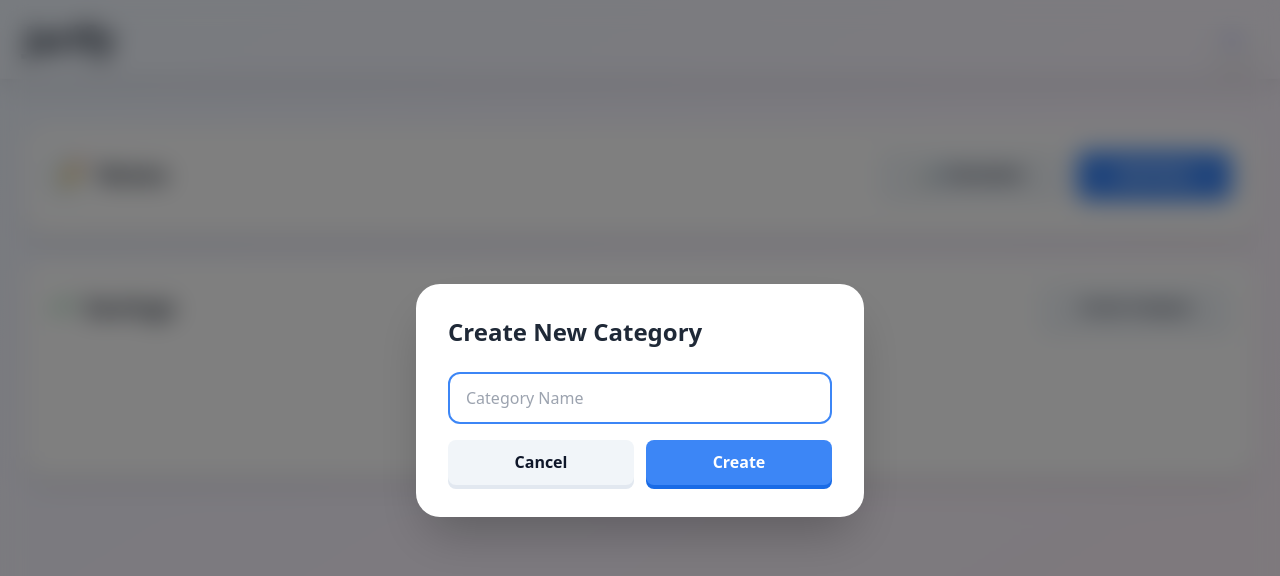
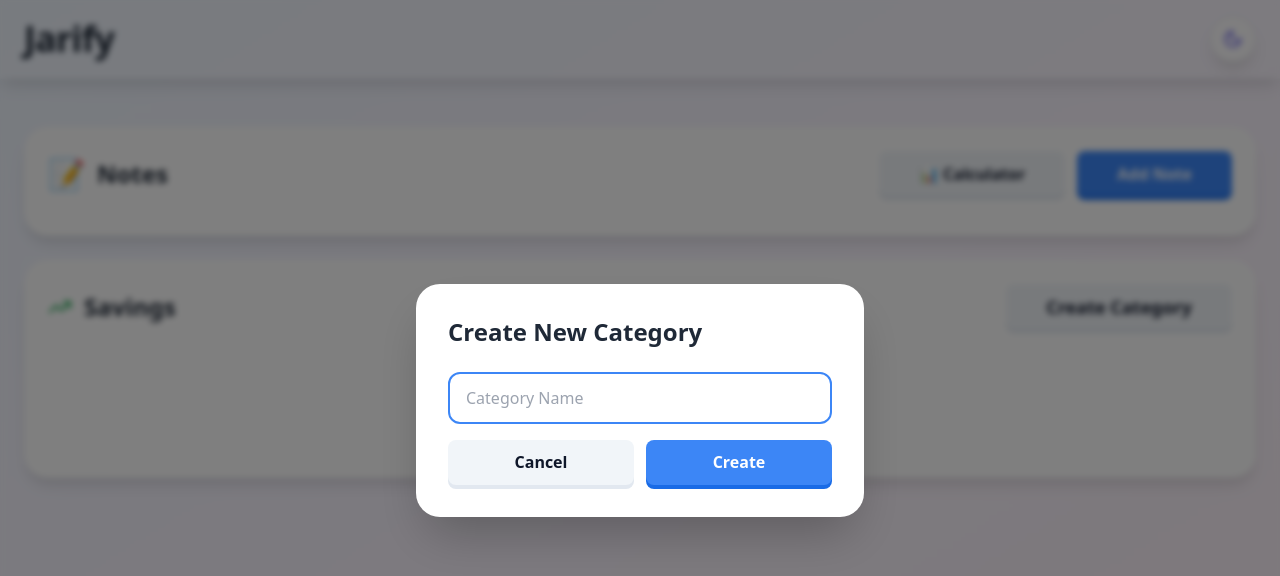
Before and after one commit to beautifulrelaxingmusic3-eng/jarstack-goals-88978-48982-01615-35148-96554, a React (Vite) app: page / in a window 1280 px wide. Both pictures are taken after a click on the button "Create Category". Shown: the top 576 px of the page. Built offline with nearby package versions, Linux system fonts and the light colour scheme; the HTML template or start-up script is replaced by a standard one.

Commit message:
Refactor: Reduce modal blur and increase font size

```diff
--- a/src/pages/Index.tsx
+++ b/src/pages/Index.tsx
@@ -389,7 +389,7 @@ const Index = () => {
                   <TrendingUp className="text-green-600" size={24} />
                   <h2 className={`text-lg sm:text-xl md:text-2xl font-bold ${textColor}`}>Savings</h2>
                 </div>
-                <SavingsButton onClick={() => setShowCategoryModal(true)} variant="secondary" size="default" className="text-xs sm:text-sm whitespace-nowrap">
+                <SavingsButton onClick={() => setShowCategoryModal(true)} variant="secondary" size="default" className="text-sm sm:text-base md:text-lg whitespace-nowrap">
                   Create Category
                 </SavingsButton>
               </div>
@@ -647,7 +647,7 @@ const Index = () => {
       </div>
 
       {showCreateModal && (
-        <div className="fixed inset-0 bg-black/50 backdrop-blur-[12px] flex items-center justify-center p-4 z-40">
+        <div className="fixed inset-0 bg-black/50 backdrop-blur-[3px] flex items-center justify-center p-4 z-40">
           <div className={`${cardBg} rounded-3xl p-6 sm:p-8 max-w-md w-full shadow-2xl`}>
             <h3 className={`text-xl sm:text-2xl font-bold mb-6 ${textColor}`}>Create New Jar</h3>
             {categories.length === 0 ? (
@@ -742,7 +742,7 @@ const Index = () => {
       )}
 
       {showNoteModal && (
-        <div className="fixed inset-0 bg-black/50 backdrop-blur-[12px] flex items-center justify-center p-4 z-40">
+        <div className="fixed inset-0 bg-black/50 backdrop-blur-[3px] flex items-center justify-center p-4 z-40">
           <div className={`${cardBg} rounded-3xl p-6 sm:p-8 max-w-md w-full shadow-2xl`}>
             <h3 className={`text-xl sm:text-2xl font-bold mb-6 ${textColor}`}>Add Note</h3>
             <textarea
@@ -790,7 +790,7 @@ const Index = () => {
       )}
 
       {showJarNoteModal && (
-        <div className="fixed inset-0 bg-black/50 backdrop-blur-[12px] flex items-center justify-center p-4 z-40">
+        <div className="fixed inset-0 bg-black/50 backdrop-blur-[3px] flex items-center justify-center p-4 z-40">
           <div className={`${cardBg} rounded-3xl p-6 sm:p-8 max-w-md w-full shadow-2xl`}>
             <h3 className={`text-xl sm:text-2xl font-bold mb-6 ${textColor}`}>Add Sticky Note</h3>
             <textarea
@@ -838,7 +838,7 @@ const Index = () => {
       )}
 
       {showRecordsModal && selectedJar && (
-        <div className="fixed inset-0 bg-black/50 backdrop-blur-[12px] flex items-center justify-center p-4 z-40">
+        <div className="fixed inset-0 bg-black/50 backdrop-blur-[3px] flex items-center justify-center p-4 z-40">
           <div className={`${cardBg} rounded-3xl p-6 sm:p-8 max-w-2xl w-full shadow-2xl max-h-[80vh] overflow-y-auto`}>
             <h3 className={`text-xl sm:text-2xl font-bold mb-6 ${textColor}`}>Transaction Records - {selectedJar.name}</h3>
             {selectedJar.records && selectedJar.records.length > 0 ? (
@@ -892,7 +892,7 @@ const Index = () => {
       )}
 
       {showDeleteConfirm && jarToDelete && (
-        <div className="fixed inset-0 bg-black/50 backdrop-blur-[12px] flex items-center justify-center p-4 z-50">
+        <div className="fixed inset-0 bg-black/50 backdrop-blur-[3px] flex items-center justify-center p-4 z-50">
           <div className={`${cardBg} rounded-3xl p-6 sm:p-8 max-w-md w-full shadow-2xl`}>
             <h3 className={`text-xl sm:text-2xl font-bold mb-4 ${textColor}`}>Delete Jar?</h3>
             <p className={`mb-6 ${textSecondary}`}>
@@ -918,7 +918,7 @@ const Index = () => {
       )}
 
       {showCategoryModal && (
-        <div className="fixed inset-0 bg-black/50 backdrop-blur-[12px] flex items-center justify-center p-4 z-40">
+        <div className="fixed inset-0 bg-black/50 backdrop-blur-[3px] flex items-center justify-center p-4 z-40">
           <div className={`${cardBg} rounded-3xl p-6 sm:p-8 max-w-md w-full shadow-2xl`}>
             <h3 className={`text-xl sm:text-2xl font-bold mb-6 ${textColor}`}>Create New Category</h3>
             <input
@@ -943,7 +943,7 @@ const Index = () => {
       )}
 
       {showCalculator && (
-        <div className="fixed inset-0 bg-black/50 backdrop-blur-[12px] flex items-center justify-center p-4 z-40">
+        <div className="fixed inset-0 bg-black/50 backdrop-blur-[3px] flex items-center justify-center p-4 z-40">
           <div className={`${cardBg} rounded-3xl p-6 sm:p-8 max-w-md w-full shadow-2xl`}>
             <h3 className={`text-xl sm:text-2xl font-bold mb-6 ${textColor} flex items-center gap-2`}>
               📊 Savings Calculator
```
